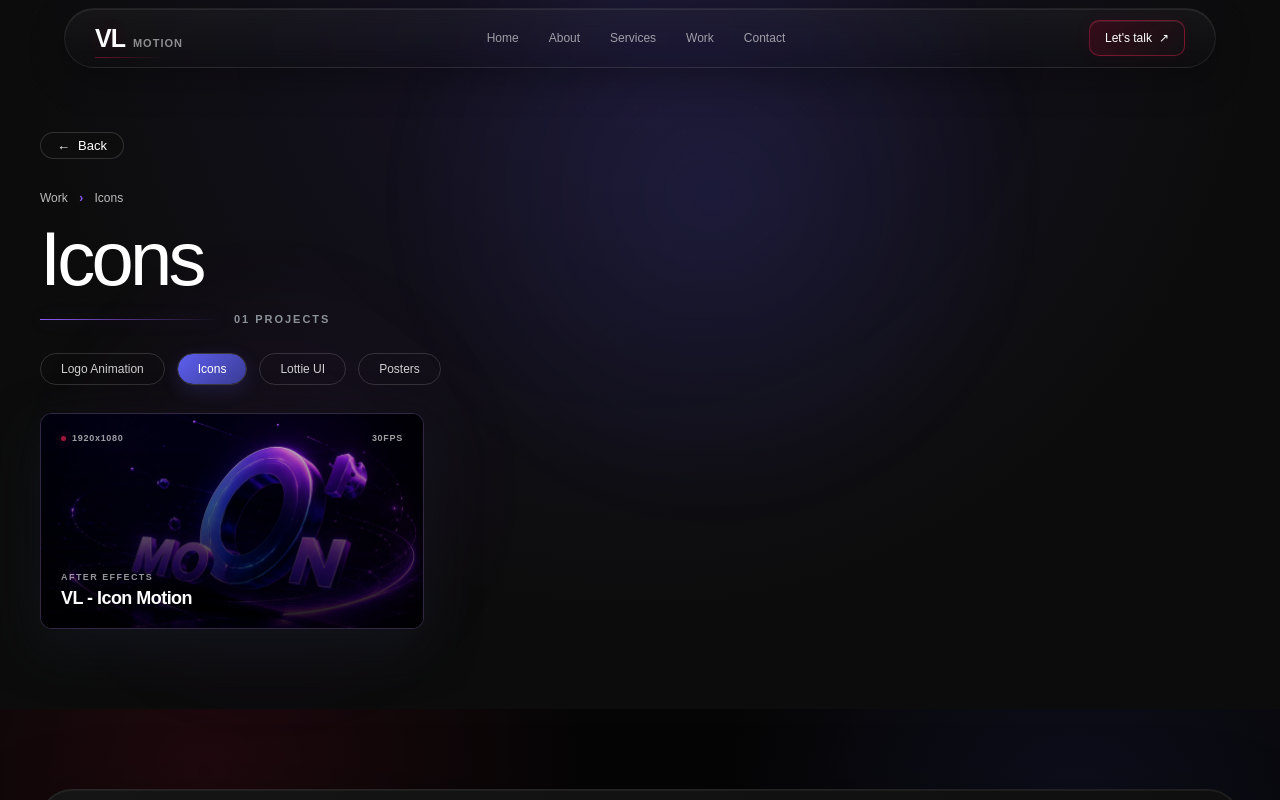
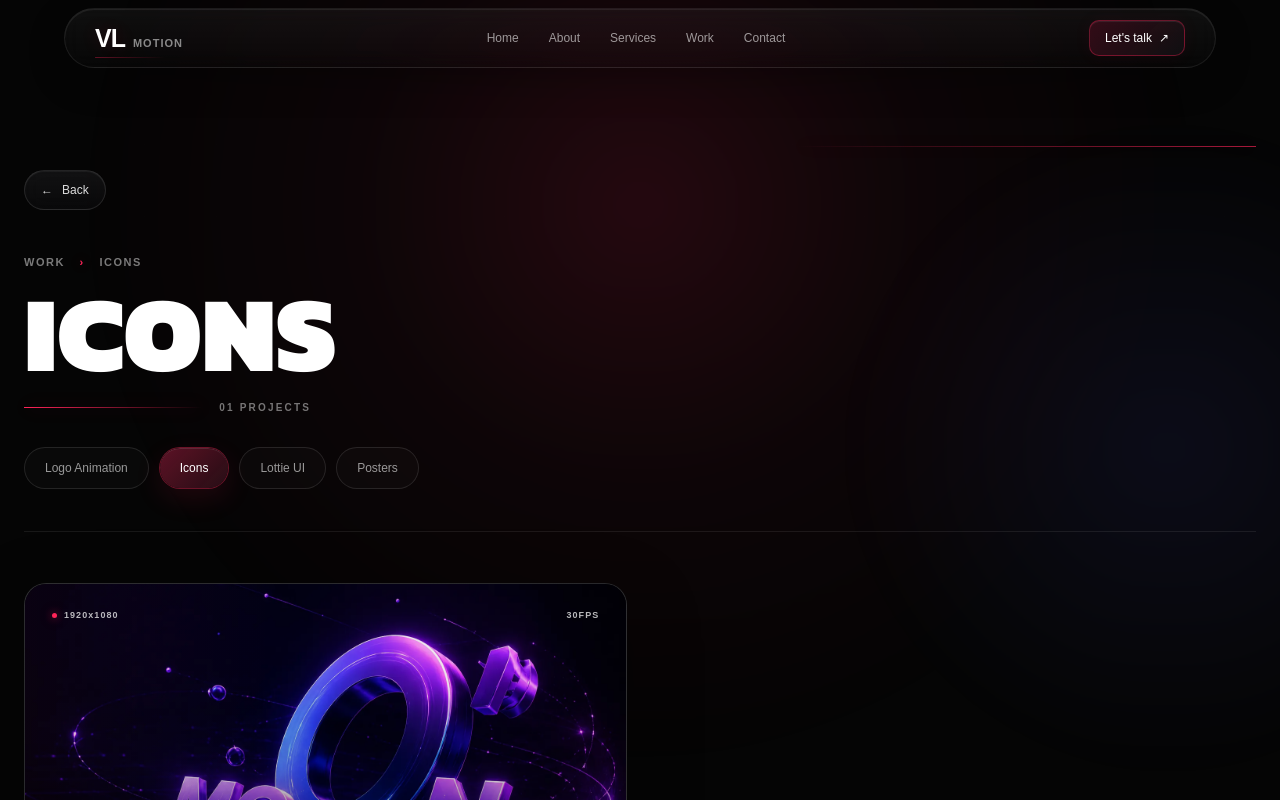
Before and after one commit to v774/feature-v3, a React (Vite) app: page /work/icons in a window 1280 px wide. Shown: the top 800 px of the page. Built offline with nearby package versions, Linux system fonts and the light colour scheme; no server answers.

Commit message:
опис твоїх змін

```diff
--- a/src/components/CategoryPage/CategoryPage.module.css
+++ b/src/components/CategoryPage/CategoryPage.module.css
@@ -3,7 +3,7 @@
   min-height: 100svh;
   overflow-x: clip;
   color: var(--text-primary);
-  background: radial-gradient(circle at 50% 0, rgba(112, 75, 255, .12), transparent 38%), var(--bg-color);
+  background: #050505;
   font-family: Arial, sans-serif;
 }
 
@@ -19,82 +19,86 @@
 .secondaryGlow,
 .gridOverlay {
   position: absolute;
-  inset: 0;
   pointer-events: none;
 }
 
 .primaryGlow {
-  width: 720px;
-  height: 720px;
-  top: -170px;
-  left: 28%;
+  top: -24rem;
+  left: 50%;
+  width: min(92vw, 92rem);
+  aspect-ratio: 1;
   border-radius: 50%;
-  background: radial-gradient(circle, rgba(93, 95, 239, .13), transparent 64%);
-  filter: blur(12px);
-  animation: category-primary-glow 18s ease-in-out infinite alternate;
+  background: radial-gradient(circle, rgba(255, 36, 88, 0.13) 0, rgba(255, 36, 88, 0.035) 34%, transparent 68%);
+  filter: blur(16px);
+  transform: translateX(-50%);
 }
 
 .secondaryGlow {
-  width: 520px;
-  height: 520px;
-  right: -130px;
-  top: 30%;
+  top: 7rem;
+  right: -14rem;
+  width: 42rem;
+  height: 42rem;
   border-radius: 50%;
-  background: radial-gradient(circle, rgba(118, 33, 176, .1), transparent 66%);
-  filter: blur(18px);
-  animation: category-secondary-glow 22s ease-in-out infinite alternate;
+  background: radial-gradient(circle, rgba(93, 95, 239, 0.085), transparent 68%);
+  filter: blur(20px);
 }
 
 .gridOverlay {
-  opacity: .075;
-  background-image: radial-gradient(rgba(255, 255, 255, .22) 1px, transparent 1px);
-  background-size: 24px 24px;
-  mask-image: linear-gradient(180deg, rgba(0,0,0,.9), transparent 78%);
-}
-
-@keyframes category-primary-glow {
-  0% {
-    transform: translate3d(-12px, 0, 0) scale(1);
-  }
-
-  100% {
-    transform: translate3d(18px, 26px, 0) scale(1.04);
-  }
-}
-
-@keyframes category-secondary-glow {
-  0% {
-    transform: translate3d(12px, -16px, 0) scale(1);
-  }
-
-  100% {
-    transform: translate3d(-18px, 18px, 0) scale(1.06);
-  }
+  inset: 0;
+  opacity: 0.16;
+  background-image:
+    linear-gradient(rgba(255, 255, 255, 0.024) 1px, transparent 1px),
+    linear-gradient(90deg, rgba(255, 255, 255, 0.024) 1px, transparent 1px);
+  background-size: 72px 72px;
+  mask-image: linear-gradient(180deg, #000 0, transparent 72%);
 }
 
 .main {
   position: relative;
   z-index: 1;
-  width: min(calc(100% - 48px), 1200px);
+  width: min(calc(100% - 48px), 1360px);
   margin: 0 auto;
-  padding: 132px 0 80px;
+  padding: 146px 0 112px;
+}
+
+.headerGroup {
+  position: relative;
+  padding: 24px 0 42px;
+  border-bottom: 1px solid rgba(255, 255, 255, 0.08);
+}
+
+.headerGroup::before {
+  content: '';
+  position: absolute;
+  top: 0;
+  right: 0;
+  width: min(36vw, 31rem);
+  height: 1px;
+  background: linear-gradient(90deg, transparent, rgba(255, 36, 88, 0.65));
+  box-shadow: 0 0 20px rgba(255, 36, 88, 0.16);
+  pointer-events: none;
 }
 
 .back {
   display: inline-flex;
+  min-height: 40px;
   align-items: center;
-  gap: 8px;
-  padding: 6px 16px;
-  border: 1px solid rgba(255, 255, 255, .15);
-  border-radius: 9999px;
-  background: #0D0D0D;
-  color: #FFFFFF;
+  gap: 9px;
+  padding: 0 16px;
+  border: 1px solid rgba(255, 255, 255, 0.11);
+  border-radius: 999px;
+  color: rgba(255, 255, 255, 0.86);
+  background:
+    linear-gradient(180deg, rgba(255, 255, 255, 0.045), rgba(255, 255, 255, 0.008)),
+    rgba(9, 9, 12, 0.58);
+  box-shadow: inset 0 1px 0 rgba(255, 255, 255, 0.05);
+  backdrop-filter: blur(10px);
   font: inherit;
-  font-size: 13px;
+  font-size: 12px;
   line-height: 1;
   text-decoration: none;
   cursor: pointer;
-  transition: border-color 220ms ease, background 220ms ease, box-shadow 220ms ease, transform 220ms ease;
+  transition: border-color 220ms ease, color 220ms ease, box-shadow 220ms ease, transform 220ms ease;
 }
 
 .backArrow,
@@ -105,9 +109,9 @@
 
 .back:hover,
 .back:focus-visible {
-  border-color: rgba(215, 226, 234, .45);
-  background: #171717;
-  box-shadow: 0 10px 28px rgba(118, 33, 176, .12);
+  border-color: rgba(255, 36, 88, 0.42);
+  color: #fff;
+  box-shadow: 0 10px 30px rgba(255, 36, 88, 0.08), inset 0 1px 0 rgba(255, 255, 255, 0.08);
 }
 
 .back:hover .backArrow,
@@ -120,38 +124,49 @@
   transform: translateX(2px);
 }
 
+.back:focus-visible,
+.filterLink:focus-visible {
+  outline: 2px solid rgba(255, 36, 88, 0.82);
+  outline-offset: 4px;
+}
+
 .breadcrumb {
-  margin: 32px 0 10px;
-  color: rgba(255, 255, 255, .72);
-  font-size: 12px;
+  margin: 46px 0 18px;
+  color: rgba(255, 255, 255, 0.47);
+  font-size: 11px;
+  font-weight: 700;
+  letter-spacing: 0.14em;
+  text-transform: uppercase;
 }
 
 .breadcrumb b {
-  margin: 0 8px;
-  color: var(--accent-color);
-}
-
-.main h1 {
-  margin: 0 0 28px;
-  color: var(--text-primary);
-  font-size: clamp(42px, 6vw, 76px);
-  font-weight: 400;
-  letter-spacing: -.05em;
+  margin: 0 10px;
+  color: #ff2458;
+  text-shadow: 0 0 12px rgba(255, 36, 88, 0.4);
 }
 
 .titleBlock {
   width: fit-content;
   max-width: 100%;
-  margin-bottom: 28px;
+  margin-bottom: 34px;
 }
 
-.titleBlock h1 {
-  margin-bottom: 12px;
+.main h1 {
+  max-width: 100%;
+  margin: 0 0 22px;
+  color: #fff;
+  font-family: var(--font-display);
+  font-size: clamp(4.5rem, 8.4vw, 8.75rem);
+  font-weight: 900;
+  letter-spacing: 0;
+  line-height: 0.88;
+  text-transform: uppercase;
+  text-wrap: balance;
 }
 
 .titleCursor {
   display: inline-block;
-  margin-left: 0.04em;
+  margin-left: 0.035em;
   color: var(--accent-neon-red);
   -webkit-text-fill-color: var(--accent-neon-red);
   text-shadow: var(--accent-neon-red-glow);
@@ -167,36 +182,34 @@
   animation: none;
   opacity: 0;
   filter: drop-shadow(0 0 0 rgba(255, 36, 88, 0));
-  transition:
-    opacity 750ms ease,
-    filter 750ms ease;
+  transition: opacity 750ms ease, filter 750ms ease;
 }
 
 .titleMeta {
   display: flex;
   align-items: center;
-  gap: 14px;
-  color: rgba(215, 226, 234, .62);
-  font-size: 11px;
-  font-weight: 700;
-  letter-spacing: .18em;
+  gap: 16px;
+  color: rgba(255, 255, 255, 0.45);
+  font-size: 10px;
+  font-weight: 800;
+  letter-spacing: 0.22em;
   line-height: 1;
 }
 
 .titleAccent {
   display: block;
-  width: clamp(72px, 16vw, 180px);
+  width: clamp(86px, 14vw, 190px);
   height: 1px;
-  background: linear-gradient(90deg, #8b5cf6, rgba(93, 95, 239, 0));
-  box-shadow: 0 0 16px rgba(139, 92, 246, .36);
+  background: linear-gradient(90deg, #ff2458, rgba(255, 36, 88, 0));
+  box-shadow: 0 0 18px rgba(255, 36, 88, 0.32);
   transform-origin: left center;
 }
 
 .filters {
   display: flex;
   flex-wrap: wrap;
-  gap: 12px;
-  margin-bottom: 28px;
+  gap: 10px;
+  margin-bottom: 0;
   overflow: visible;
   scrollbar-width: none;
 }
@@ -208,33 +221,35 @@
 .filters a,
 .filterLink {
   position: relative;
+  display: inline-flex;
+  min-height: 42px;
   flex: 0 0 auto;
+  align-items: center;
   overflow: hidden;
-  padding: 8px 20px;
-  border: 1px solid rgba(255, 255, 255, .15);
-  border-radius: 20px;
-  background: transparent;
-  color: rgba(255, 255, 255, .8);
+  padding: 0 20px;
+  border: 1px solid rgba(255, 255, 255, 0.11);
+  border-radius: 999px;
+  color: rgba(255, 255, 255, 0.58);
+  background: rgba(255, 255, 255, 0.018);
   font-size: 12px;
-  line-height: 1.2;
+  line-height: 1;
   text-decoration: none;
   cursor: pointer;
-  transition: background .18s ease, border-color .18s ease, color .18s ease, transform .18s ease;
+  transition: border-color 240ms ease, color 240ms ease, background-color 240ms ease, transform 240ms ease;
 }
 
 .filters a:hover,
 .filters a:focus-visible {
-  border-color: rgba(255, 255, 255, .35);
-  background: rgba(255,255,255,.05);
+  border-color: rgba(255, 36, 88, 0.27);
   color: #fff;
+  background: rgba(255, 36, 88, 0.045);
   transform: translateY(-1px);
 }
 
 .filters .active {
-  border-color: rgba(255, 255, 255, .18);
-  background: transparent;
-  color: #FFFFFF;
-  box-shadow: 0 6px 18px rgba(93, 95, 239, .18);
+  border-color: rgba(255, 36, 88, 0.4);
+  color: #fff;
+  box-shadow: 0 10px 28px rgba(255, 36, 88, 0.11);
 }
 
 .activePill {
@@ -242,8 +257,10 @@
   inset: 0;
   z-index: 0;
   border-radius: inherit;
-  background: linear-gradient(135deg, #5D5FEF, #3B3C95);
-  box-shadow: 0 8px 22px rgba(93, 95, 239, .24);
+  background:
+    linear-gradient(135deg, rgba(255, 36, 88, 0.34), rgba(255, 36, 88, 0.11)),
+    rgba(12, 12, 15, 0.76);
+  box-shadow: inset 0 1px 0 rgba(255, 255, 255, 0.1);
 }
 
 .filterLabel {
@@ -252,27 +269,79 @@
 }
 
 @media (max-width: 880px) {
+  .main {
+    width: min(calc(100% - 40px), 1360px);
+    padding-top: 124px;
+  }
+
+  .headerGroup {
+    padding-bottom: 32px;
+  }
+
+  .breadcrumb {
+    margin-top: 36px;
+  }
+
   .filters {
     flex-wrap: nowrap;
+    margin-right: -20px;
+    padding-right: 20px;
+    padding-bottom: 5px;
     overflow-x: auto;
     overflow-y: hidden;
-    padding-bottom: 4px;
     white-space: nowrap;
   }
 
-
+  .main h1 {
+    font-size: clamp(3.75rem, 12vw, 6.5rem);
+  }
 }
 
 @media (max-width: 600px) {
   .main {
-    width: calc(100% - 40px);
-    padding: 112px 0 104px;
+    width: calc(100% - 28px);
+    padding: 108px 0 92px;
+  }
+
+  .headerGroup {
+    padding-top: 16px;
+    padding-bottom: 26px;
+  }
+
+  .headerGroup::before {
+    width: 44vw;
+  }
+
+  .breadcrumb {
+    margin: 32px 0 14px;
+    font-size: 10px;
+  }
+
+  .main h1 {
+    margin-bottom: 18px;
+    font-size: clamp(2.8rem, 15vw, 4.6rem);
+    line-height: 0.92;
+  }
+
+  .titleBlock {
+    margin-bottom: 28px;
+  }
+
+  .filters {
+    margin-right: -14px;
+    padding-right: 14px;
+  }
+
+  .filters a,
+  .filterLink {
+    min-height: 40px;
+    padding-inline: 17px;
+    font-size: 11px;
   }
 }
 
 @media (prefers-reduced-motion: reduce) {
-  .primaryGlow,
-  .secondaryGlow {
+  .titleCursor.blinking {
     animation: none;
   }
 }
--- a/src/components/CategoryPage/category-grid.css
+++ b/src/components/CategoryPage/category-grid.css
@@ -1,13 +1,20 @@
-.category-project-grid { display: grid; gap: 24px; width: 100%; }
-
-@media (min-width: 1025px) {
-  .category-project-grid { grid-template-columns: repeat(3, 1fr); }
+.category-project-grid {
+  display: grid;
+  width: 100%;
+  gap: clamp(18px, 2vw, 28px);
+  padding-top: clamp(28px, 4vw, 52px);
 }
 
-@media (min-width: 768px) and (max-width: 1024px) {
-  .category-project-grid { grid-template-columns: repeat(2, 1fr); }
+@media (min-width: 768px) {
+  .category-project-grid {
+    grid-template-columns: repeat(2, minmax(0, 1fr));
+  }
 }
 
 @media (max-width: 767px) {
-  .category-project-grid { grid-template-columns: 1fr; }
+  .category-project-grid {
+    grid-template-columns: minmax(0, 1fr);
+    gap: 16px;
+    padding-top: 24px;
+  }
 }
--- a/src/components/CategoryProjectCard/CategoryProjectCard.module.css
+++ b/src/components/CategoryProjectCard/CategoryProjectCard.module.css
@@ -1,23 +1,42 @@
 .card {
   position: relative;
   z-index: 1;
+  min-width: 0;
   aspect-ratio: 16 / 9;
   cursor: pointer;
+  isolation: isolate;
+}
+
+.card::before {
+  content: '';
+  position: absolute;
+  inset: 14% 8% -12%;
+  z-index: -1;
+  border-radius: 28px;
+  background: rgba(255, 36, 88, 0.09);
+  filter: blur(34px);
+  opacity: 0;
+  pointer-events: none;
+  transition: opacity 420ms ease;
 }
 
 .cardSurface {
   position: absolute;
   inset: 0;
   overflow: hidden;
-  border: 1px solid rgba(184, 137, 255, .2);
-  border-radius: 12px;
-  background: #101014;
-  box-shadow: 0 18px 50px var(--surface-color);
+  border: 1px solid rgba(255, 255, 255, 0.11);
+  border-radius: 22px;
+  background:
+    linear-gradient(145deg, rgba(255, 255, 255, 0.055), rgba(255, 255, 255, 0.012)),
+    #0b0b0e;
+  box-shadow:
+    0 24px 70px rgba(0, 0, 0, 0.34),
+    inset 0 1px 0 rgba(255, 255, 255, 0.055);
   transform: translate3d(0, 0, 0);
   transition:
-    border-color 360ms ease,
-    box-shadow 380ms ease,
-    transform 400ms cubic-bezier(0.22, 1, 0.36, 1);
+    border-color 420ms ease,
+    box-shadow 420ms ease,
+    transform 420ms cubic-bezier(0.22, 1, 0.36, 1);
 }
 
 .media {
@@ -26,7 +45,7 @@
   z-index: 1;
   isolation: isolate;
   overflow: hidden;
-  background: #101014;
+  background: #0b0b0e;
 }
 
 .poster,
@@ -39,9 +58,9 @@
   object-fit: cover;
   transform: scale(1);
   transition:
-    filter 420ms ease,
+    filter 460ms ease,
     opacity 350ms ease,
-    transform 420ms cubic-bezier(0.22, 1, 0.36, 1);
+    transform 520ms cubic-bezier(0.22, 1, 0.36, 1);
 }
 
 .video {
@@ -55,7 +74,7 @@
 
 .frozen .video {
   opacity: 1;
-  filter: blur(5px) brightness(.72) saturate(1.08);
+  filter: blur(5px) brightness(0.66) saturate(1.08);
   transform: scale(1.025);
 }
 
@@ -67,7 +86,9 @@
   position: absolute;
   z-index: 2;
   inset: 0;
-  background: linear-gradient(180deg, rgba(0, 0, 0, .08), rgba(0, 0, 0, .42));
+  background:
+    linear-gradient(180deg, rgba(0, 0, 0, 0.06) 25%, rgba(0, 0, 0, 0.16) 55%, rgba(0, 0, 0, 0.88) 100%),
+    linear-gradient(90deg, rgba(255, 36, 88, 0.04), transparent 42%);
   pointer-events: none;
   transition: opacity 350ms ease;
 }
@@ -79,29 +100,29 @@
   display: flex;
   flex-direction: column;
   justify-content: space-between;
-  padding: 20px;
+  padding: clamp(18px, 2.1vw, 28px);
   border: 0;
   color: #fff;
-  background: linear-gradient(to top, rgba(0, 0, 0, .8), transparent);
   font-size: 9px;
-  letter-spacing: .08em;
+  letter-spacing: 0.08em;
   pointer-events: none;
 }
 
 .infoTop {
   display: flex;
   justify-content: space-between;
+  color: rgba(255, 255, 255, 0.72);
   font-size: 9px;
-  font-weight: 600;
+  font-weight: 700;
+  letter-spacing: 0.12em;
   line-height: 1;
-  opacity: .62;
   transition: opacity 350ms ease;
 }
 
 .format {
   display: flex;
   align-items: center;
-  gap: 6px;
+  gap: 7px;
 }
 
 .formatDot {
@@ -118,21 +139,24 @@
 
 .software {
   display: block;
-  margin-bottom: 7px;
-  color: rgba(255, 255, 255, .58);
+  margin-bottom: 8px;
+  color: rgba(255, 255, 255, 0.5);
   font-size: 9px;
-  font-weight: 600;
-  letter-spacing: .16em;
+  font-weight: 700;
+  letter-spacing: 0.18em;
   transition: opacity 350ms ease;
 }
 
 .infoBottom h2 {
+  max-width: 88%;
   margin: 0;
   color: #fff;
-  font-size: 18px;
+  font-family: var(--font-display);
+  font-size: clamp(1.25rem, 2.1vw, 2rem);
   font-weight: 700;
-  letter-spacing: -.03em;
-  line-height: 1.1;
+  letter-spacing: 0;
+  line-height: 1.05;
+  text-wrap: balance;
 }
 
 .watchFull {
@@ -141,44 +165,50 @@
   left: 50%;
   z-index: 8;
   display: inline-flex;
-  min-height: 42px;
+  min-height: 46px;
   align-items: center;
   justify-content: center;
-  padding: 0 20px;
-  border: 1px solid rgba(255, 255, 255, .24);
+  padding: 0 22px;
+  border: 1px solid rgba(255, 36, 88, 0.34);
   border-radius: 999px;
   color: #fff;
   background:
-    linear-gradient(135deg, rgba(255, 255, 255, .18), rgba(255, 255, 255, .06)),
-    rgba(14, 14, 20, .38);
+    linear-gradient(135deg, rgba(255, 36, 88, 0.16), rgba(255, 255, 255, 0.055)),
+    rgba(8, 8, 11, 0.48);
   box-shadow:
-    0 16px 42px rgba(0, 0, 0, .28),
-    0 0 28px rgba(139, 92, 246, .28),
-    inset 0 1px 0 rgba(255, 255, 255, .22);
-  -webkit-backdrop-filter: blur(14px) saturate(1.25);
-  backdrop-filter: blur(14px) saturate(1.25);
-  font-size: 11px;
+    0 16px 42px rgba(0, 0, 0, 0.32),
+    0 0 28px rgba(255, 36, 88, 0.16),
+    inset 0 1px 0 rgba(255, 255, 255, 0.17);
+  backdrop-filter: blur(12px) saturate(1.2);
+  font-size: 10px;
   font-weight: 800;
-  letter-spacing: .14em;
+  letter-spacing: 0.16em;
   line-height: 1;
   text-transform: uppercase;
   opacity: 0;
   pointer-events: none;
-  transform: translate(-50%, -42%) scale(.92);
+  transform: translate(-50%, -42%) scale(0.94);
   transition:
     opacity 420ms ease,
     border-color 420ms ease,
     box-shadow 420ms ease,
-    transform 520ms cubic-bezier(.25, .1, .25, 1);
+    transform 520ms cubic-bezier(0.22, 1, 0.36, 1);
 }
 
 @media (hover: hover) and (pointer: fine) {
+  .card:hover::before,
+  .card:focus-visible::before {
+    opacity: 1;
+  }
+
   .card:hover .cardSurface,
   .card:focus-visible .cardSurface {
-    border-color: var(--accent-color);
-    box-shadow: 0 22px 60px rgba(118, 33, 176, .14);
+    border-color: rgba(255, 36, 88, 0.42);
+    box-shadow:
+      0 28px 74px rgba(0, 0, 0, 0.4),
+      0 0 34px rgba(255, 36, 88, 0.08),
+      inset 0 1px 0 rgba(255, 255, 255, 0.08);
     transform: translate3d(0, -4px, 0);
-    will-change: transform;
   }
 
   .card:hover .poster,
@@ -186,19 +216,19 @@
   .card:focus-visible .poster,
   .card:focus-visible .video {
     filter: brightness(1.06);
-    transform: scale(1.02);
+    transform: scale(1.015);
   }
 
   .card:hover .infoTop,
   .card:hover .software,
   .card:focus-visible .infoTop,
   .card:focus-visible .software {
-    opacity: .9;
+    opacity: 0.92;
   }
 
   .card.frozen:hover .video,
   .card.frozen:focus-visible .video {
-    filter: blur(5px) brightness(.72) saturate(1.08);
+    filter: blur(5px) brightness(0.66) saturate(1.08);
     transform: scale(1.025);
   }
 
@@ -209,12 +239,45 @@
   }
 }
 
+.card:focus-visible {
+  outline: 2px solid rgba(255, 36, 88, 0.86);
+  outline-offset: 5px;
+  border-radius: 22px;
+}
+
 @media (max-width: 1024px) {
-  .video {
-    display: none;
-  }
-
+  .video,
   .watchFull {
     display: none;
   }
 }
+
+@media (max-width: 767px) {
+  .cardSurface,
+  .card:focus-visible {
+    border-radius: 16px;
+  }
+
+  .infoLayer {
+    padding: 16px;
+  }
+
+  .infoTop,
+  .software {
+    font-size: 8px;
+  }
+
+  .infoBottom h2 {
+    max-width: 94%;
+    font-size: clamp(1.1rem, 5vw, 1.45rem);
+  }
+}
+
+@media (prefers-reduced-motion: reduce) {
+  .card::before,
+  .cardSurface,
+  .poster,
+  .video {
+    transition: none;
+  }
+}
--- a/src/components/Contact/contact.block.css
+++ b/src/components/Contact/contact.block.css
@@ -77,11 +77,13 @@
   font-weight: 950;
   line-height: 0.72;
   letter-spacing: 0.035em;
+  opacity: 0;
   text-align: center;
   text-transform: uppercase;
   white-space: nowrap;
   font-stretch: condensed;
   transform: none;
+  transform-origin: center bottom;
   background:
     linear-gradient(180deg, rgba(255, 255, 255, 0.52) 0%, rgba(92, 86, 92, 0.34) 42%, rgba(255, 36, 88, 0.22) 100%),
     linear-gradient(90deg, rgba(255, 255, 255, 0.18), rgba(255, 36, 88, 0.14));
@@ -90,6 +92,7 @@
   text-shadow:
     0 0 32px rgba(255, 255, 255, 0.055),
     0 0 68px rgba(255, 36, 88, 0.12);
+  will-change: opacity, transform;
 }
 
 .contact-section-wrapper__watermark span:first-child {
@@ -100,10 +103,12 @@
   position: absolute;
   inset: -18% auto -18% -35%;
   width: 28%;
+  opacity: 0;
   pointer-events: none;
   background: linear-gradient(90deg, transparent, rgba(255, 79, 135, 0.34), transparent);
   filter: blur(10px);
   transform: skewX(-18deg);
+  will-change: opacity, transform;
 }
 
 /* =========================================================
--- a/src/components/Contact/contact.tsx
+++ b/src/components/Contact/contact.tsx
@@ -154,8 +154,8 @@ export function Contact() {
   }
 
   const headingVariants = {
-    hidden: { opacity: 0, y: 45, letterSpacing: '0.11em', clipPath: 'inset(100% 0 0 0)' },
-    visible: { opacity: 1, y: 0, letterSpacing: '0.035em', clipPath: 'inset(0% 0 0 0)' },
+    hidden: { opacity: 0, y: 34, scaleY: 0.92 },
+    visible: { opacity: 1, y: 0, scaleY: 1 },
   }
 
   const circuitLineVariants = {
@@ -169,8 +169,8 @@ export function Contact() {
   }
 
   const headingSweepVariants = {
-    hidden: { opacity: 0, x: '-120%' },
-    visible: { opacity: [0, 0.48, 0], x: ['-120%', '180%', '520%'] },
+    hidden: { opacity: 0, x: '-80%' },
+    visible: { opacity: [0, 0.34, 0], x: ['-80%', '160%', '360%'] },
   }
 
   const contactDetails = [
@@ -281,13 +281,13 @@ export function Contact() {
         initial={sectionInitial}
         animate={sectionControls}
         variants={headingVariants}
-        transition={{ duration: prefersReducedMotion ? 0 : 0.8, ease: premiumEase }}
+        transition={{ duration: prefersReducedMotion ? 0 : 0.95, ease: premiumEase }}
       >
         <span>CONTACT</span>
         <motion.span
           className="contact-section-wrapper__watermark-sweep"
           variants={headingSweepVariants}
-          transition={{ duration: prefersReducedMotion ? 0 : 1.2, delay: prefersReducedMotion ? 0 : 0.82, ease: premiumEase }}
+          transition={{ duration: prefersReducedMotion ? 0 : 1.25, delay: prefersReducedMotion ? 0 : 0.78, ease: premiumEase }}
         />
       </motion.div>
 
--- a/src/components/Footer/footer.block.css
+++ b/src/components/Footer/footer.block.css
@@ -39,7 +39,7 @@
   max-width: 100%;
   color: #ffffff;
   font-family: var(--font-display);
-  font-size: clamp(4.2rem, 10vw, 9rem);
+  font-size: clamp(4rem, 8.8vw, 7.8rem);
   font-weight: 950;
   line-height: 0.78;
   letter-spacing: -0.035em;
```
Also changed, not shown: src/sections/HeroSection/HeroSection.css (+29 -6 lines).
